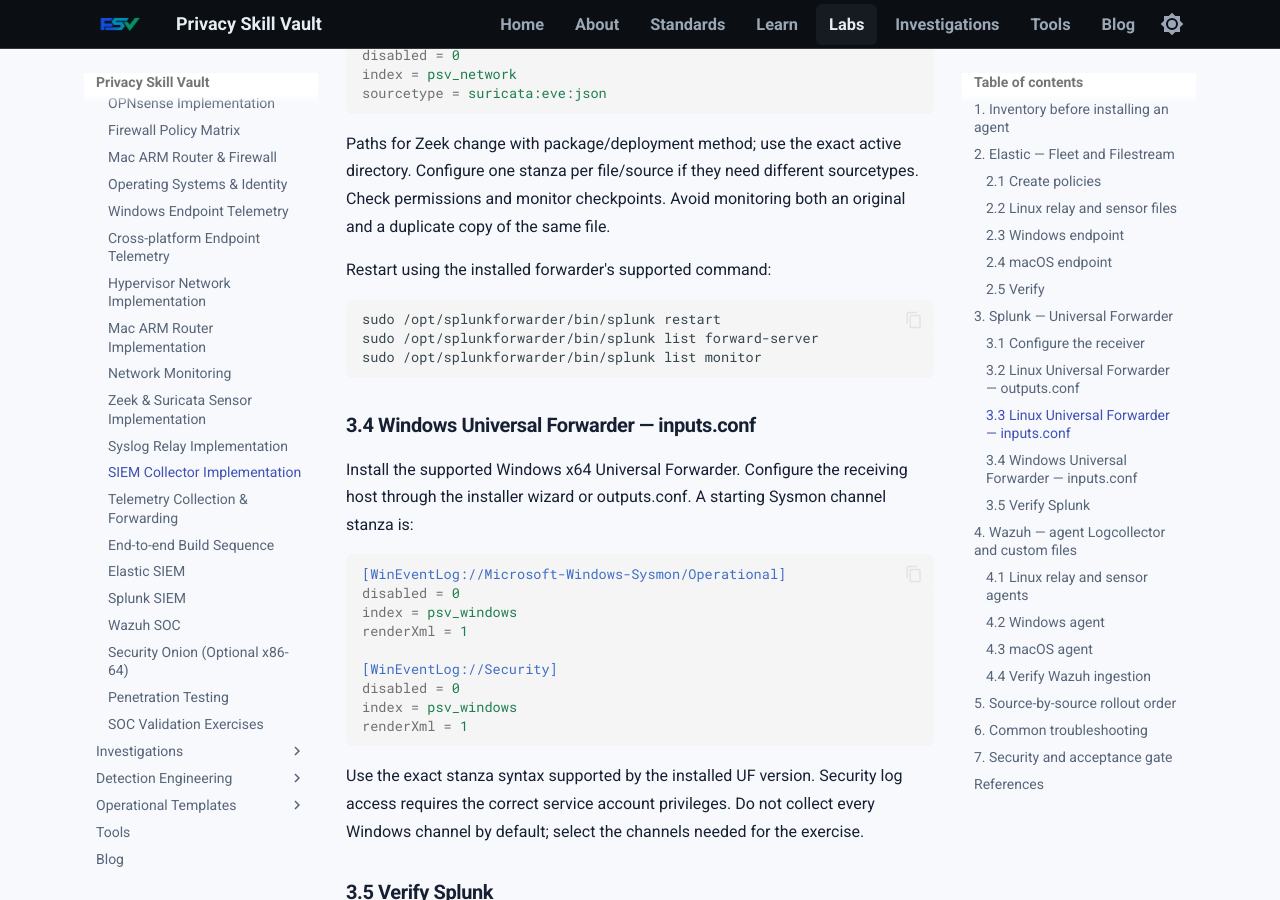
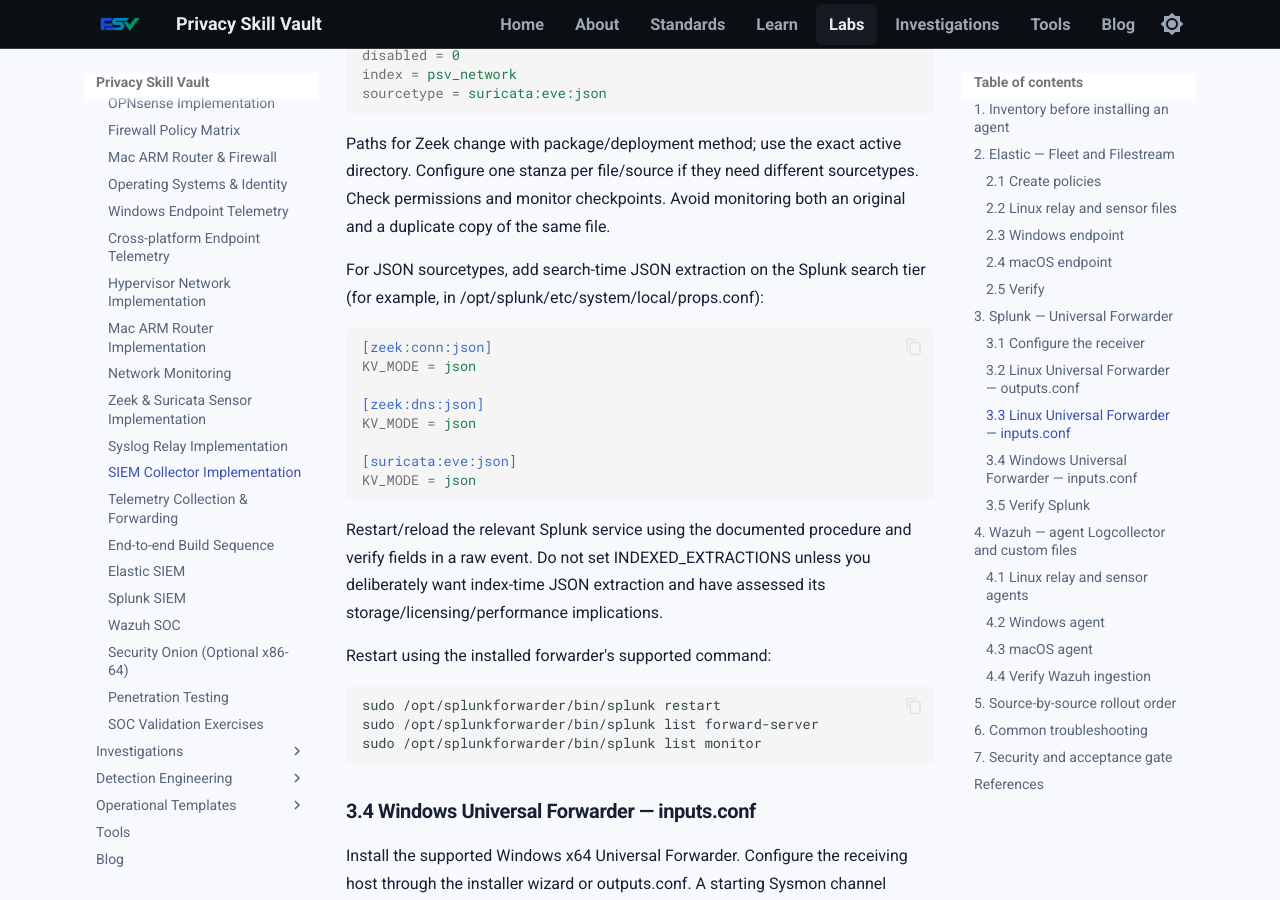
Before and after one commit to PrivacySkillVault/privacyskillvault.github.io, an MkDocs documentation site: the page built from docs/labs/siem-collector-implementation.md, in a window 1280 px wide and 900 px high, scrolled down 4076 px. Built offline with MkDocs 1.6.1 and Material for MkDocs 9.7.7, drawn with Linux system fonts in a browser that asks for light colours.

Commit message:
Add explicit Splunk JSON search-time field extraction

```diff
--- a/docs/labs/siem-collector-implementation.md
+++ b/docs/labs/siem-collector-implementation.md
@@ -124,6 +124,21 @@
 ~~~
 
 Paths for Zeek change with package/deployment method; use the exact active directory. Configure one stanza per file/source if they need different sourcetypes. Check permissions and monitor checkpoints. Avoid monitoring both an original and a duplicate copy of the same file.
+
+For JSON sourcetypes, add search-time JSON extraction on the Splunk search tier (for example, in /opt/splunk/etc/system/local/props.conf):
+
+~~~ini
+[zeek:conn:json]
+KV_MODE = json
+
+[zeek:dns:json]
+KV_MODE = json
+
+[suricata:eve:json]
+KV_MODE = json
+~~~
+
+Restart/reload the relevant Splunk service using the documented procedure and verify fields in a raw event. Do not set INDEXED_EXTRACTIONS unless you deliberately want index-time JSON extraction and have assessed its storage/licensing/performance implications.
 
 Restart using the installed forwarder's supported command:
 
```
